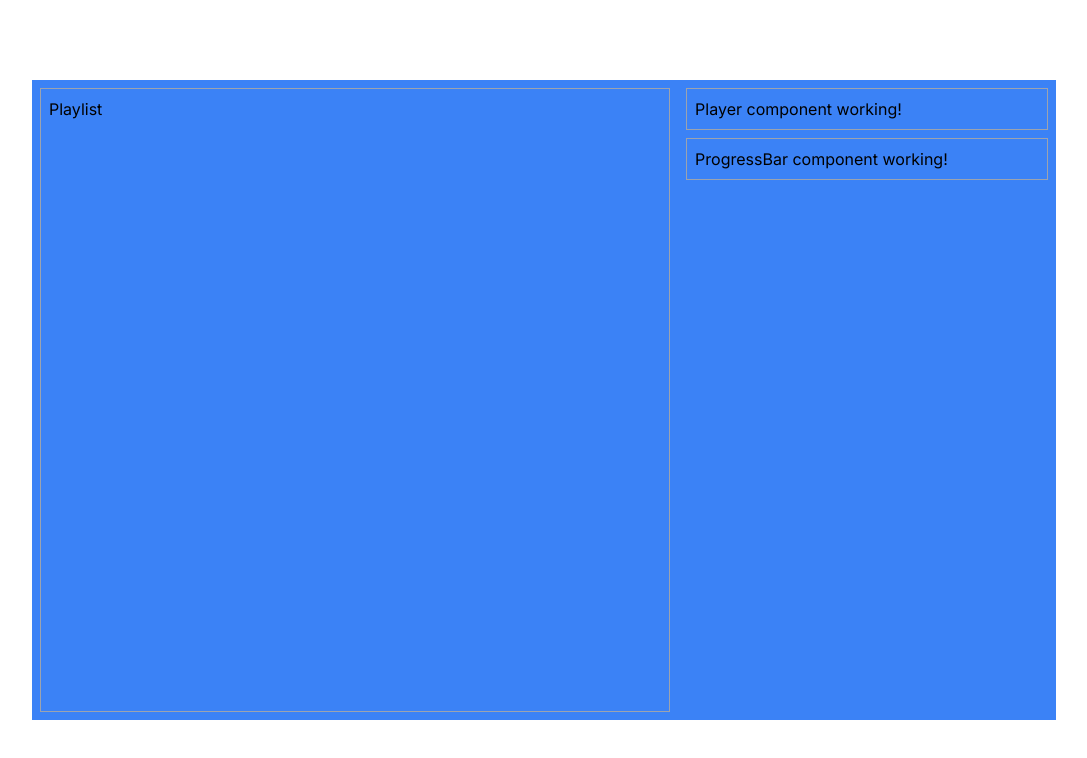
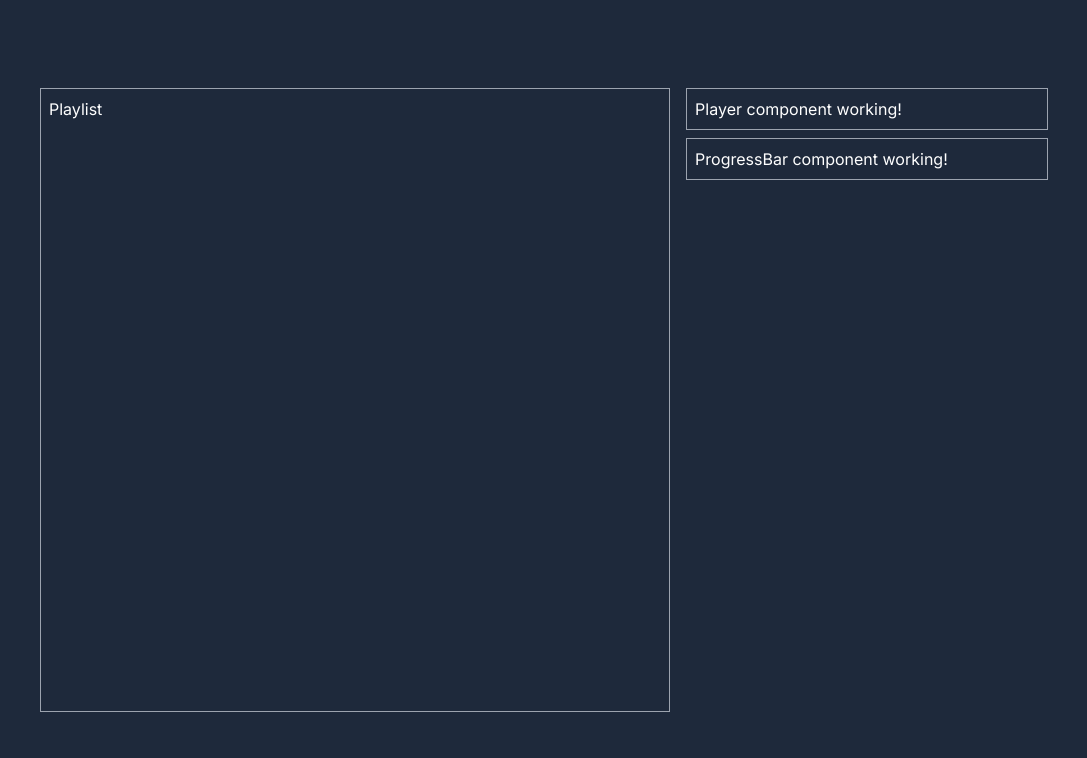
Before and after one commit to ThiagoMarvinSoares/spotify-preview-front, a Next.js app: page / in a window 1280 px wide. Shown: the top 758 px of the page, without its empty margins (96-1183 px from the left). Built offline with nearby package versions, Linux system fonts and the light colour scheme.

Commit message:
sending different styles in the wrong branch hehe

```diff
--- a/src/views/Home.tsx
+++ b/src/views/Home.tsx
@@ -72,8 +72,8 @@ export default function Home(){
         }
 
     return (
-        <div className='flex items-center justify-center h-screen'>
-            <div className='flex justify-center bg-blue-500 w-[80vw] h-[80vh]'>
+        <div className='flex items-center bg-slate-800 text-white justify-center h-screen'>
+            <div className='flex justify-center w-[80vw] h-[80vh]'>
                 {playlist === null ? (null) : (
                     <div className='flex-col w-[20vw]'>
                         <p>{albumInfo.name}</p>
```
